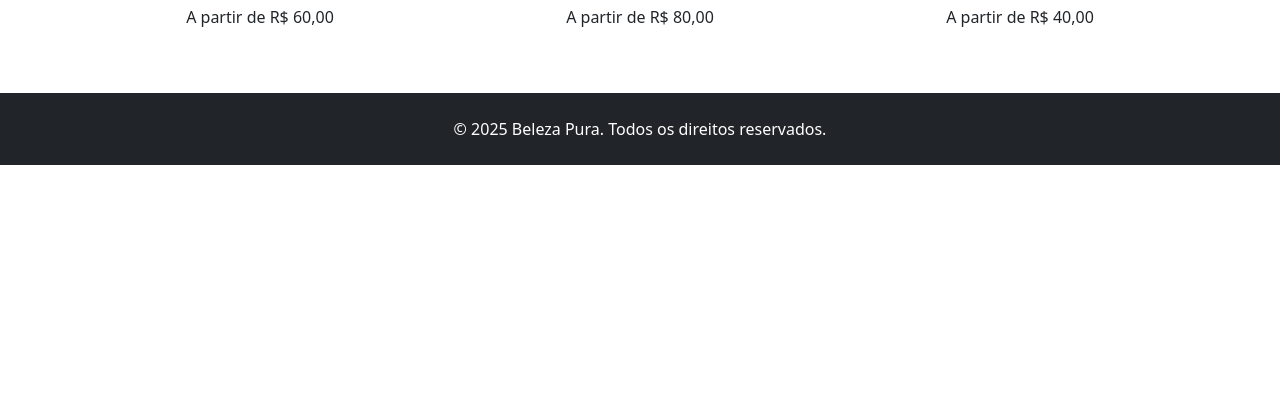
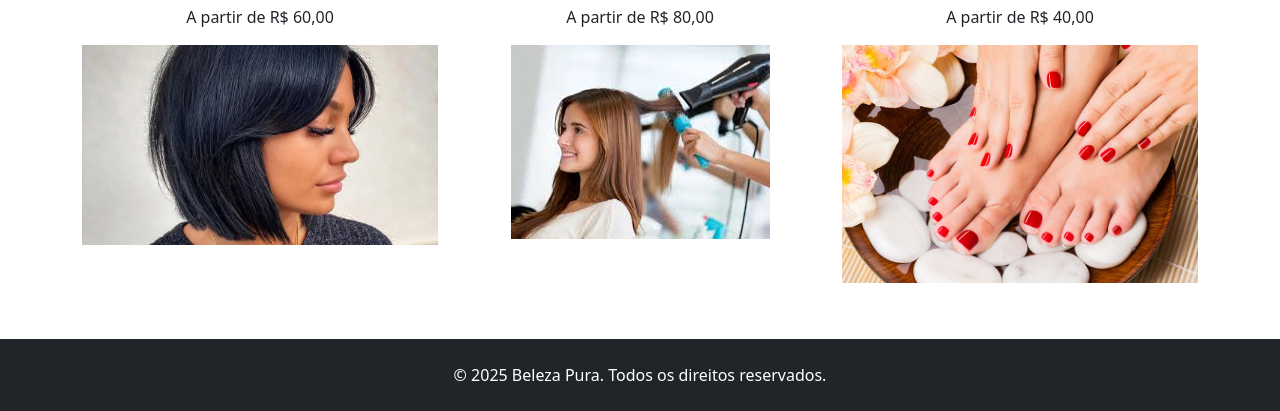
Before and after one commit to SebastiaoTrindade/salao_beleza, a plain HTML site: page index.html in a window 1280 px wide. Shown: the part 463-874 px from the top of the page. Before the commit the page ends 800 px from the top, so only its background shows below. Drawn offline with nearby package versions, Linux system fonts and the light colour scheme.

Commit message:
Adicionando imagens ao projeto

```diff
--- a/index.html
+++ b/index.html
@@ -41,14 +41,17 @@
                 <div class="col-md-4">
                     <h4>Cortes femininos</h4>
                     <p>A partir de R$ 60,00</p>
+                    <img src="./assets/images/corte.webp" alt="Corte Feminino" class="img-fluid mb-2">
                 </div>
                 <div class="col-md-4">
                     <h4>Escova e Hidratação</h4>
                     <p>A partir de R$ 80,00</p>
+                    <img src="./assets/images/escova.jpeg" alt="Escova Feminina" class="img-fluid mb-2">
                 </div>
                 <div class="col-md-4">
                     <h4>Manicure e pedicure</h4>
                     <p>A partir de R$ 40,00</p>
+                    <img src="./assets/images/manicure.jpg" alt="Manicure e Pedicure" class="img-fluid mb-2">
                 </div>
             </div>
         </div>
@@ -57,7 +60,6 @@
     <!--Footer-->
     <footer class="bg-dark text-white text-center py-4">
         <p class="mb-0">&copy; 2025 Beleza Pura. Todos os direitos reservados.</p>
-
     </footer>
 
 
```
Also changed, not shown: assets/images/corte.webp (added), assets/images/escova.jpeg (added), assets/images/manicure.jpg (added).
